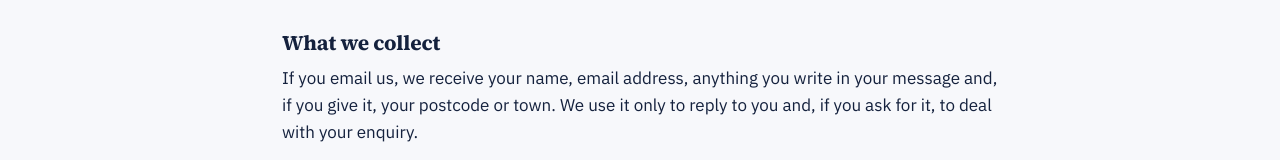
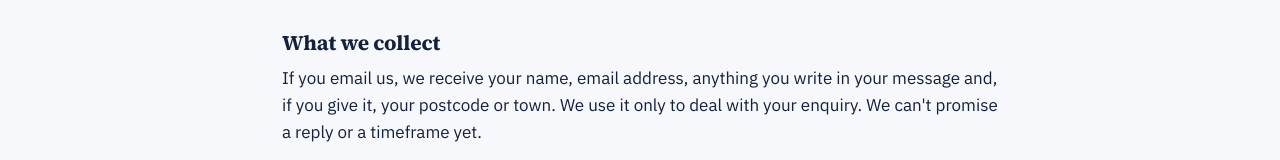
Before and after one commit to evanturner557-del/leavetally, a plain HTML site: page privacy.html in a window 1280 px wide. Shown: the part 369-529 px from the top of the page. Drawn offline with Linux system fonts and the light colour scheme.

Commit message:
Privacy accuracy: no reply promise, matches the contact section

```diff
--- a/privacy.html
+++ b/privacy.html
@@ -23,7 +23,7 @@
 <a class="skip" href="#main">Skip to content</a>
 <header><div class="wrap top"><a class="brand" href="./"><svg viewBox="0 0 64 64" aria-hidden="true" width="34" height="34"><path d="M32 0 64 32 32 64 0 32z" fill="#14213D"/><text x="32" y="43" text-anchor="middle" font-family="Georgia, serif" font-weight="700" font-size="30" fill="#F7F8FB">L</text><circle cx="50" cy="50" r="6" fill="#FCA311"/></svg>Leavetally</a><nav aria-label="Primary"><a href="#tool">The tool</a><a href="#faq">Questions</a><a href="#contact">Contact</a></nav></div></header><main id="main"><section><div class="wrap legal"><h1>Privacy notice</h1><p class="fine">Last updated 20 October 2026</p>
 <p><span>Operated by a UK sole trader trading as Leavetally. Contact: localreply+leavetally@agentmail.to. Postal address available on written request.</span> We are the controller for the personal data described here. For anything in this notice, email <a href="mailto:localreply+leavetally@agentmail.to">localreply+leavetally@agentmail.to</a> with “Leavetally” in the subject line.</p>
-<h2>What we collect</h2><p>If you email us, we receive your name, email address, anything you write in your message and, if you give it, your postcode or town. We use it only to reply to you and, if you ask for it, to deal with your enquiry.</p><p>The calculator or checklist runs entirely in your browser. What you type into it is not sent to us or stored.</p>
+<h2>What we collect</h2><p>If you email us, we receive your name, email address, anything you write in your message and, if you give it, your postcode or town. We use it only to deal with your enquiry. We can&#x27;t promise a reply or a timeframe yet.</p><p>The calculator or checklist runs entirely in your browser. What you type into it is not sent to us or stored.</p>
 <h2>Lawful basis</h2><p>Replying to an enquiry you send us is in our legitimate interests, or steps taken at your request before any agreement (UK GDPR Article 6(1)(f) and 6(1)(b)).</p>
 <h2>Who processes it for us</h2><p>AgentMail (agentmail.to) hosts our inbox. GitHub Pages hosts this website and may log technical data such as IP addresses for security. Some of these providers process data outside the UK under their own safeguards.</p>
 <h2>Cookies and analytics</h2><p>We set no cookies. We count page views with GoatCounter, which records the page, referrer and screen size but no cookies and no personal profile. It does not run if your browser sends Do Not Track or Global Privacy Control.</p>
```
